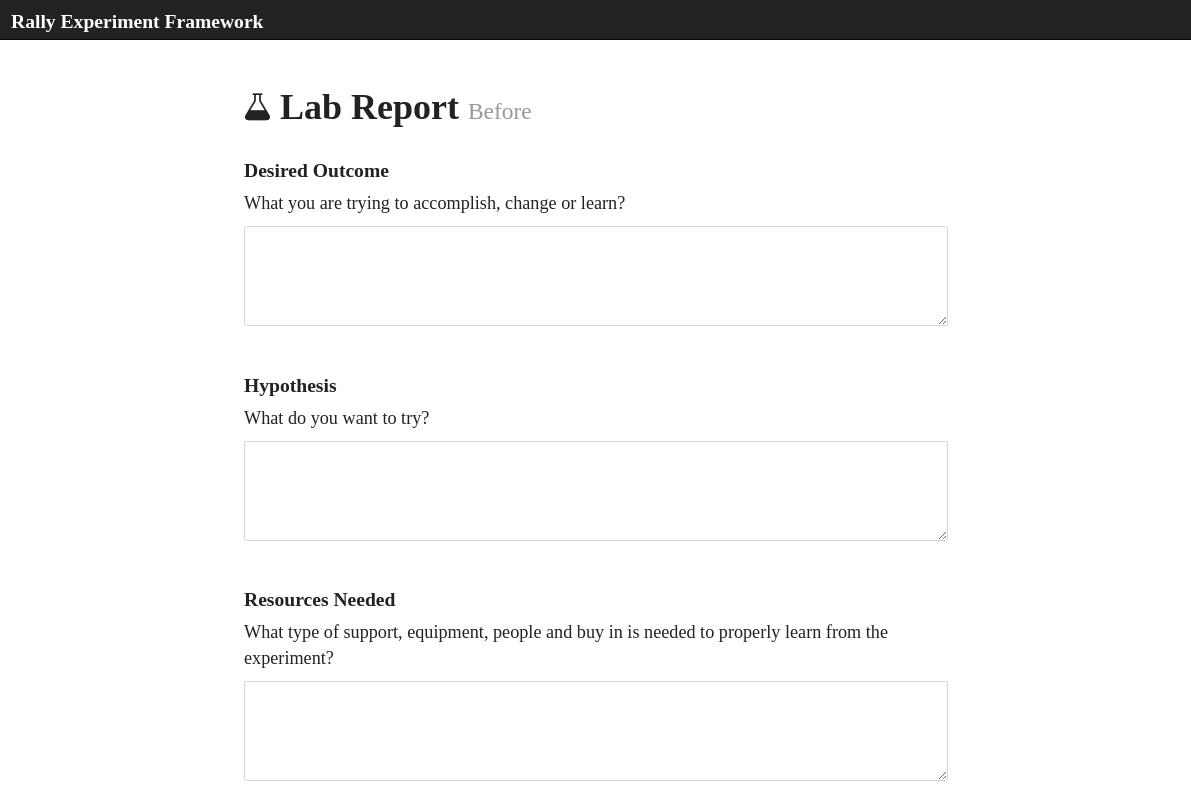
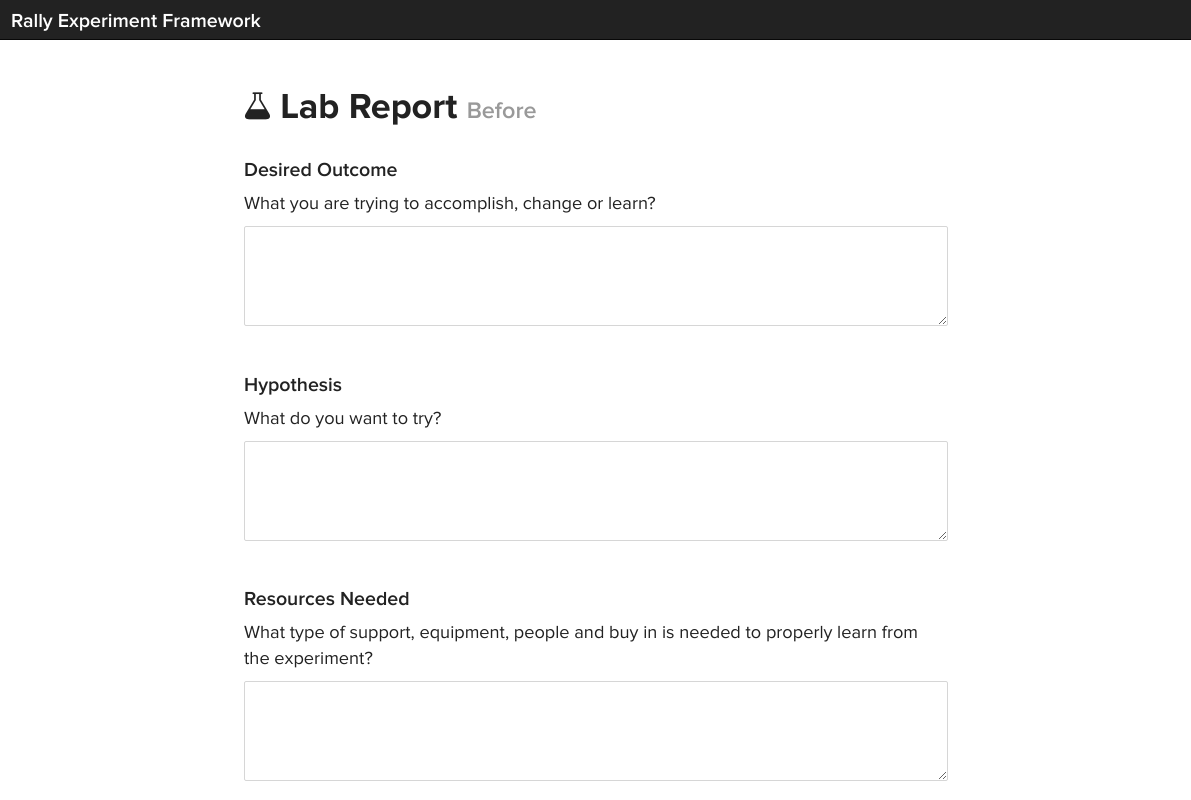
Before and after one commit to RallySoftware/ExperimentFramework, a plain HTML site: page index.html in a window 1280 px wide. Shown: the top 800 px of the page, 44-1235 px from the left. Drawn offline with nearby package versions, Linux system fonts and the light colour scheme; no server answers.

Commit message:
font updates

```diff
--- a/css/style.css
+++ b/css/style.css
@@ -6,7 +6,7 @@ body {
 	max-width: 760px;
 	margin: 0 auto;
 	margin-top: 40px;
-	font-family: Proxima Nova;
+	font-family: 'proxima_nova_rgregular';
 }
 .navbar {
 	min-height: 40px;
@@ -17,11 +17,12 @@ body {
 	font-size: 1.4em;
 	margin: 0;
 	line-height: 2.2em;
-	font-weight: 600;
+	font-family: 'proxima_nova_ltsemibold';
 }
 label {
 	font-size: 1.4em;
 	padding-top: 1em;
+	font-family: 'proxima_nova_ltsemibold';
 }
 textarea {
 	width: 100%;
@@ -33,7 +34,7 @@ textarea {
 	margin-bottom: 5px;
 }
 h1 {
-	font-weight: 600;
+	font-family: 'proxima_nova_rgbold';
 }
 h3 {
 	font-size: 1.5em;
@@ -72,3 +73,6 @@ hr {
 	font-family: "Rally";
 	font-size: .75em;
 }
+.small {
+	font-family: 'proxima_nova_ltsemibold';
+}
```
